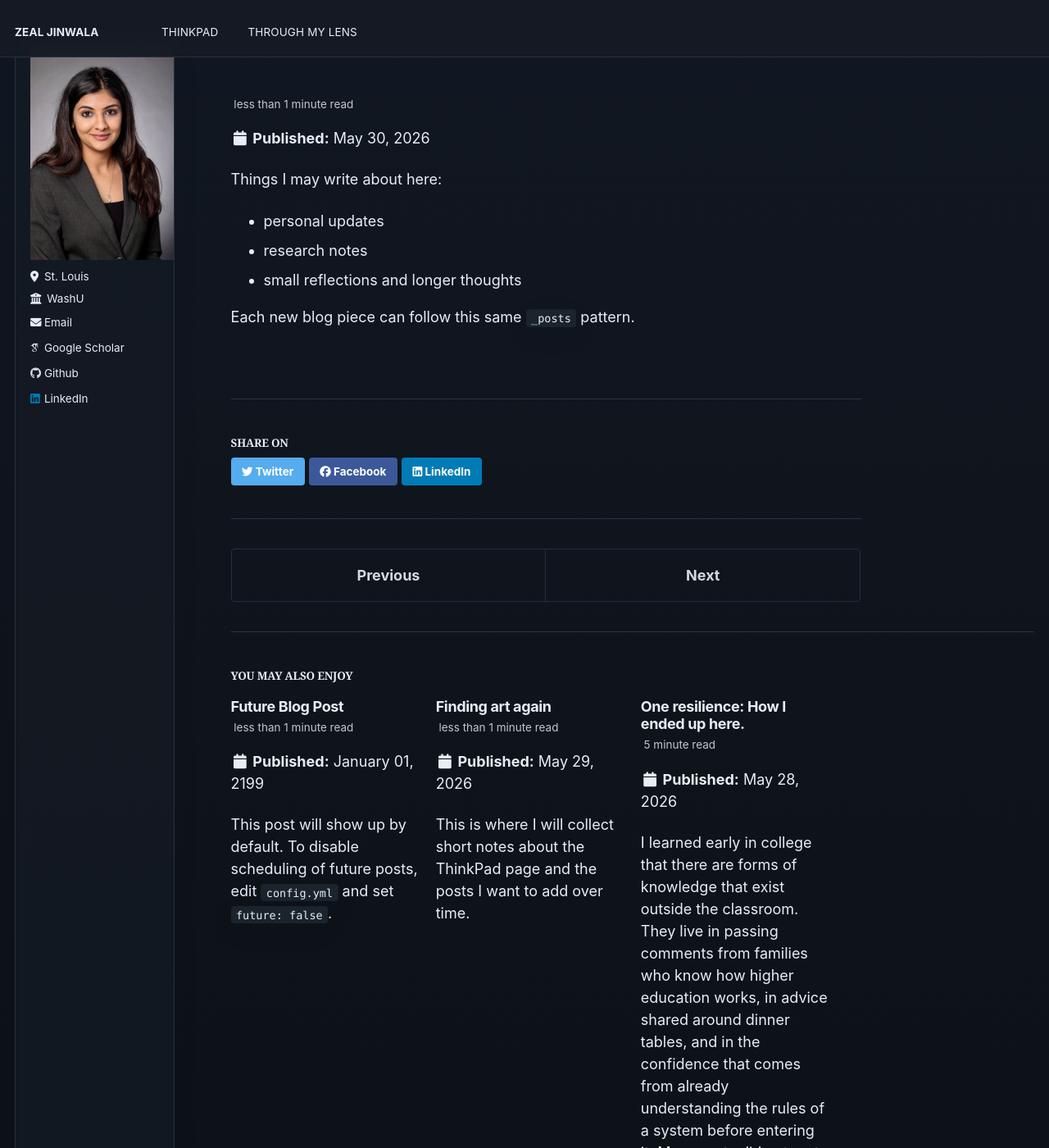
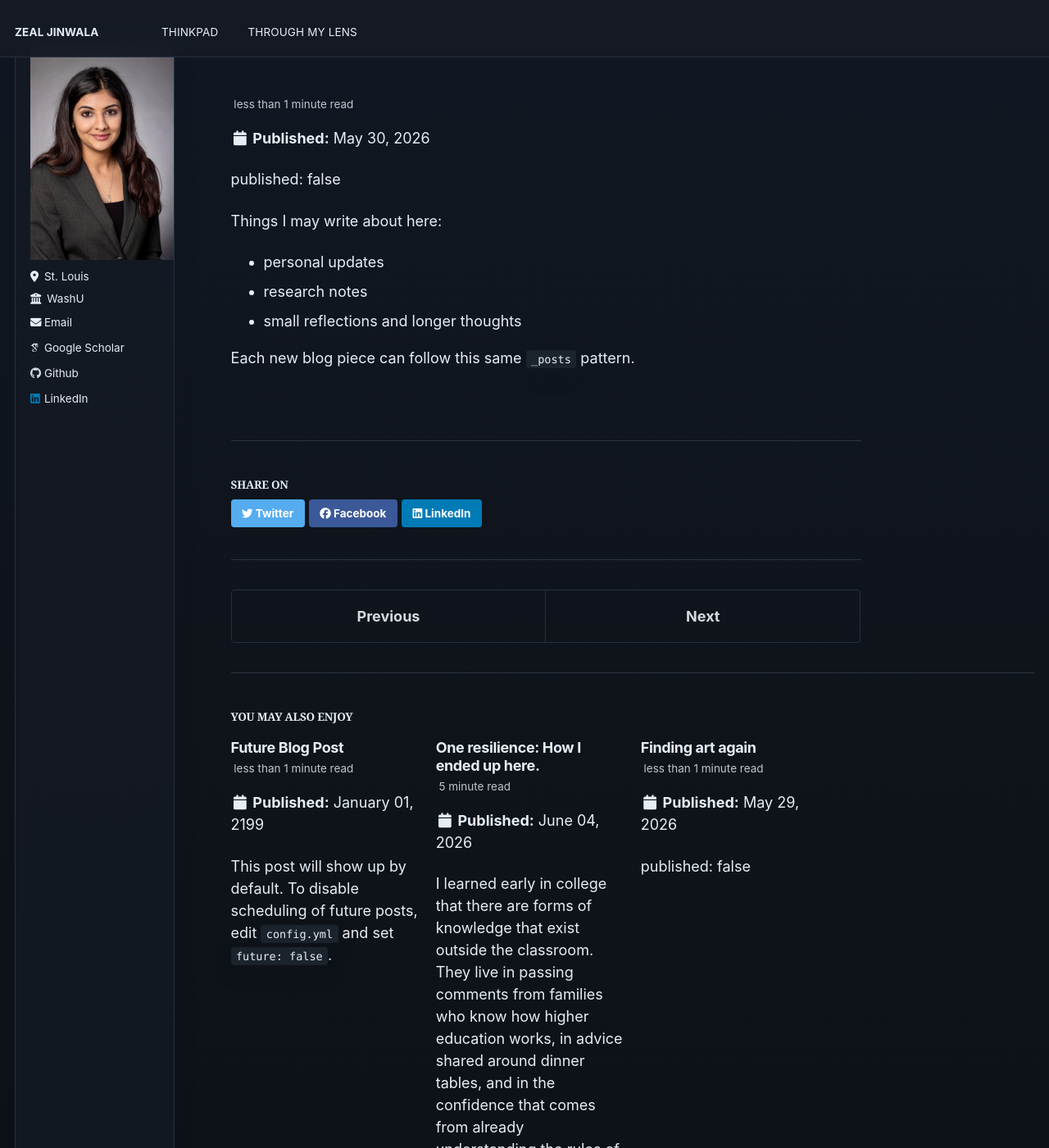
Before and after one commit to zealjinwala/zealjinwala.github.io, a Jekyll site: the page built from _posts/2026-05-30-thinkpad-ideas.md, in a window 1280 px wide and 1400 px high. Shown: the whole window at 82% size. Built offline with Jekyll 4.4.1, drawn with Linux system fonts in a browser that asks for light colours; some web fonts are replaced; some of the changed text lies outside the part shown.

Commit message:
update blog order

```diff
--- a/_posts/2026-05-29-thinkpad-setup-notes.md
+++ b/_posts/2026-05-29-thinkpad-setup-notes.md
@@ -3,6 +3,8 @@ title: "Finding art again"
 date: 2026-05-29
 ---
 
+published: false
+
 This is where I will collect short notes about the ThinkPad page and the posts I want to add over time.
 
 For now, this entry exists as a simple linked title on the ThinkPad index, with the full text living on its own page.
--- a/_posts/2026-05-30-thinkpad-ideas.md
+++ b/_posts/2026-05-30-thinkpad-ideas.md
@@ -2,6 +2,8 @@
 title: "To PhD, or not to PhD"
 date: 2026-05-30
 ---
+
+published: false
 
 Things I may write about here:
 
--- a/_posts/2026-06-02-first-thinkpad-note.md
+++ b/_posts/2026-06-02-first-thinkpad-note.md
@@ -1,6 +1,6 @@
 ---
 title: "One resilience: How I ended up here."
-date: 2026-05-28
+date: 2026-06-04
 ---
 
 I learned early in college that there are forms of knowledge that exist outside the classroom. They live in passing comments from families who know how higher education works, in advice shared around dinner tables, and in the confidence that comes from already understanding the rules of a system before entering it. My parents did not go to college and began their lives in the real world almost straight out of high school, which is pretty common for that time and place in the community I am from.
```
